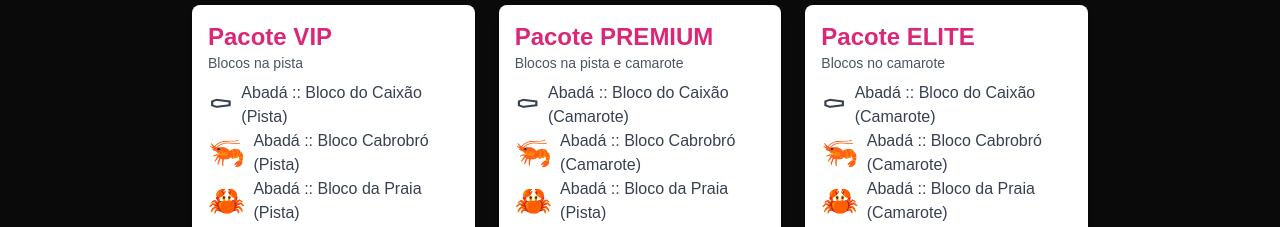
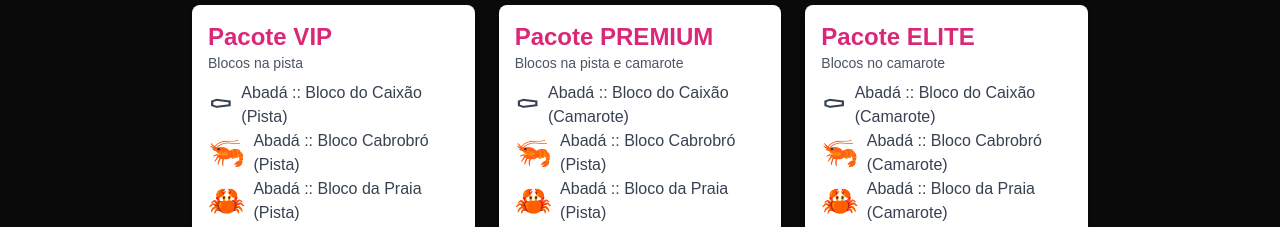
Before and after one commit to lucasFilppe/carna-cosa, a Next.js app: page / in a window 1280 px wide. Shown: the part 3560-3787 px from the top of the page. Built offline with nearby package versions, Linux system fonts and the light colour scheme.

Commit message:
corrigido texto do pacote

```diff
--- a/app/pacotes/page.tsx
+++ b/app/pacotes/page.tsx
@@ -19,7 +19,7 @@ const Pacotes = () => {
           tipo: "Blocos na pista e camarote",
           items: [
             { emoji: "⚰", text: "Abadá :: Bloco do Caixão (Camarote)" },
-            { emoji: "🦐", text: "Abadá :: Bloco Cabrobró (Camarote)" },
+            { emoji: "🦐", text: "Abadá :: Bloco Cabrobró (Pista)" },
             { emoji: "🦀", text: "Abadá :: Bloco da Praia (Pista)" },
             { emoji: "🌵", text: "Abadá :: Bloco Chapado (Pista)" },
           ],
```
